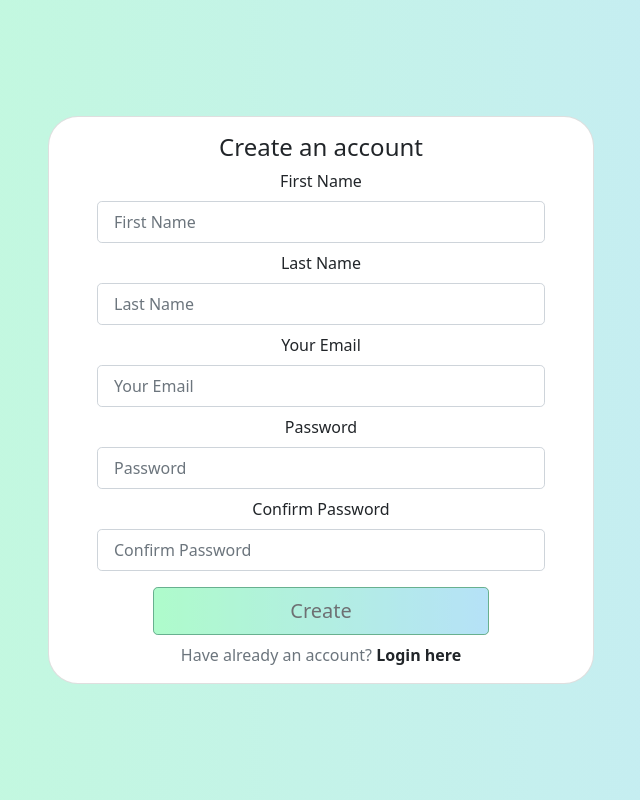
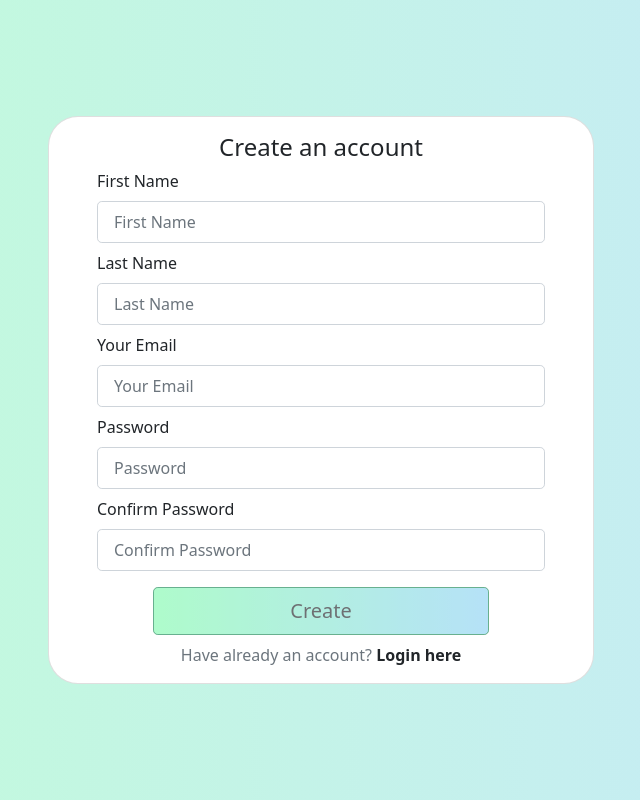
Before and after one commit to team4fwd/e-commerce, a React (Create React App) app in the folder client/: page /signUp in a window 1280 px wide. Shown: the whole page, without its empty margins (319-959 px from the left). Built offline with nearby package versions, Linux system fonts and the light colour scheme.

Commit message:
merge main branch (login and registration) into master branch (cart)

```diff
--- a/client/src/App.js
+++ b/client/src/App.js
@@ -32,7 +32,6 @@ function App() {
 
 
   return (
-    <div className="App">
       <Routes>
         <Route path="/login" element={<LogIn onSubmit={loginSubmit} LoginError={LoginError} />} />
         <Route path="/signUp" element={<SignUp onSubmit={signSubmit} />} />
@@ -42,7 +41,6 @@ function App() {
         <Route path='/order' element={<Order />} />
       </Routes>
 
-    </div>
   );
 
 }
--- /dev/null
+++ b/client/src/Authantication.css
@@ -0,0 +1,49 @@
+.gradient-custom-3 {
+    /* fallback for old browsers */
+    background: #84fab0;
+
+    /* Chrome 10-25, Safari 5.1-6 */
+    background: -webkit-linear-gradient(to right, rgba(132, 250, 176, 0.5), rgba(143, 211, 244, 0.5));
+
+    /* W3C, IE 10+/ Edge, Firefox 16+, Chrome 26+, Opera 12+, Safari 7+ */
+    background: linear-gradient(to right, rgba(132, 250, 176, 0.5), rgba(143, 211, 244, 0.5))
+  }
+
+  .gradient-custom-4 {
+    /* fallback for old browsers */
+    background: #84fab0;
+
+    /* Chrome 10-25, Safari 5.1-6 */
+    background: -webkit-linear-gradient(to right, rgba(132, 250, 176, 1), rgba(143, 211, 244, 1));
+
+    /* W3C, IE 10+/ Edge, Firefox 16+, Chrome 26+, Opera 12+, Safari 7+ */
+    background: linear-gradient(to right, rgba(132, 250, 176, 1), rgba(143, 211, 244, 1))
+  }
+
+  .card-body {
+    padding-top: 20px !important;
+    padding-bottom: 20px !important;
+  }
+
+  .card {
+    border-radius: 30px !important;
+  }
+
+  .signBtn {
+    width: 75%;
+  }
+
+  .form-control-lg {
+    font-size: 1rem !important;
+  }
+
+  @media only screen and (max-width: 480px) {
+    .card-body.p-5 {
+      padding: 1rem !important;
+
+    }
+  }
+
+  .btnLink {
+    text-decoration: none !important;
+  }
--- a/client/src/components/Authentication/Login/login.js
+++ b/client/src/components/Authentication/Login/login.js
@@ -15,7 +15,7 @@ let LogIn = props => {
 
     const { handleSubmit, pristine, submitting,LoginError } = props;
     return (
-        <div className="App">
+        <div>
             <section className="vh-100 bg-image">
                 <div className="mask d-flex align-items-center h-100 gradient-custom-3">
                     <div className="container h-100">
--- a/client/src/components/Authentication/Registration/signUp.js
+++ b/client/src/components/Authentication/Registration/signUp.js
@@ -14,7 +14,7 @@ let SignUp = props => {
 
     const { handleSubmit, pristine, submitting } = props;
     return (
-        <div className="App">
+        <div>
             <section className="vh-100 bg-image">
                 <div className="mask d-flex align-items-center h-100 gradient-custom-3">
                     <div className="container h-100">
--- a/client/src/index.js
+++ b/client/src/index.js
@@ -12,7 +12,7 @@ import 'bootstrap/dist/css/bootstrap.min.css';
 
 const rootReducer = combineReducers({
   form: formReducer,
-  cartReducer: cartReducer
+  cart: cartReducer
 });
 
 const store = createStore(rootReducer);
```
Also changed, not shown: package.json (added, +19 -0 lines), 1 other file (tests, documents, lock files or other folders).
